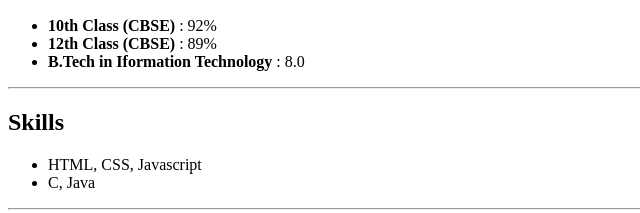
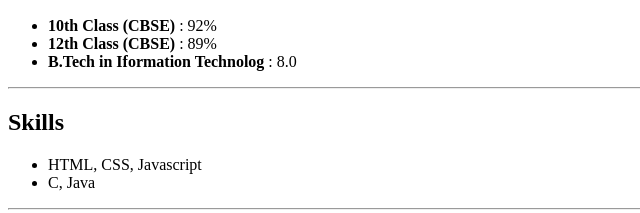
Before and after one commit to Utkarshuy-07/practice, a plain HTML site: page INDEX.HTML in a window 1280 px wide. Shown: the part 278-491 px from the top of the page, 0-640 px from the left. Drawn offline with Linux system fonts and the light colour scheme.

Commit message:
updated index.html

```diff
--- a/INDEX.HTML
+++ b/INDEX.HTML
@@ -16,7 +16,7 @@
     <ul>
         <li><b>10th Class (CBSE)</b> : 92%</li>
         <li><b>12th Class (CBSE)</b> : 89%</li>
-        <li><b>B.Tech in Iformation Technology</b> : 8.0</li>
+        <li><b>B.Tech in Iformation Technolog</b> : 8.0</li>
     </ul>
     <hr>
 
```
